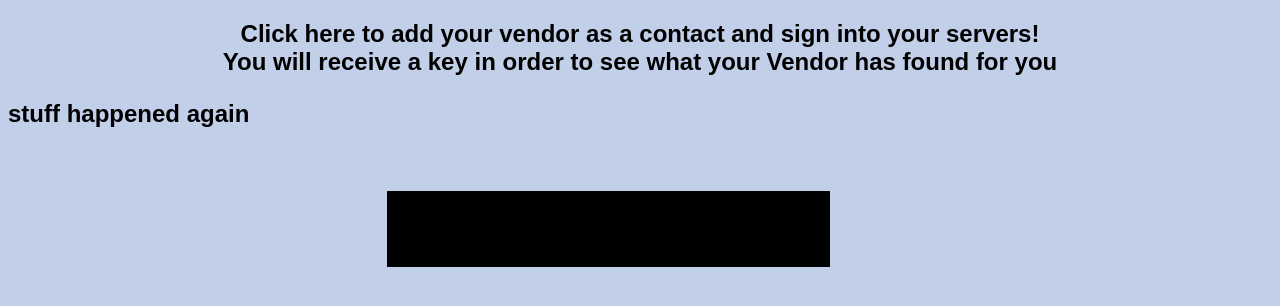
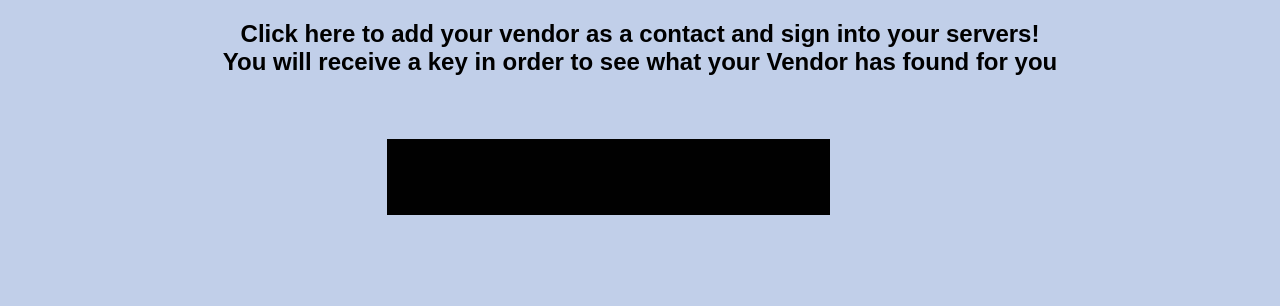
Before and after one commit to RubberHuman/RubberHuman.github.io, a plain HTML site: page index.html in a window 1280 px wide. Drawn offline with nearby package versions, Linux system fonts and the light colour scheme.

Commit message:
Update index.html

```diff
--- a/index.html
+++ b/index.html
@@ -47,7 +47,6 @@
 
 
         <h2 id="head">Click here to add your vendor as a contact and sign into your servers!<br>You will receive a key in order to see what your Vendor has found for you<h2>
-            <p>stuff happened again</p>
 
         <div class="button">
             <p><br></p>
```
